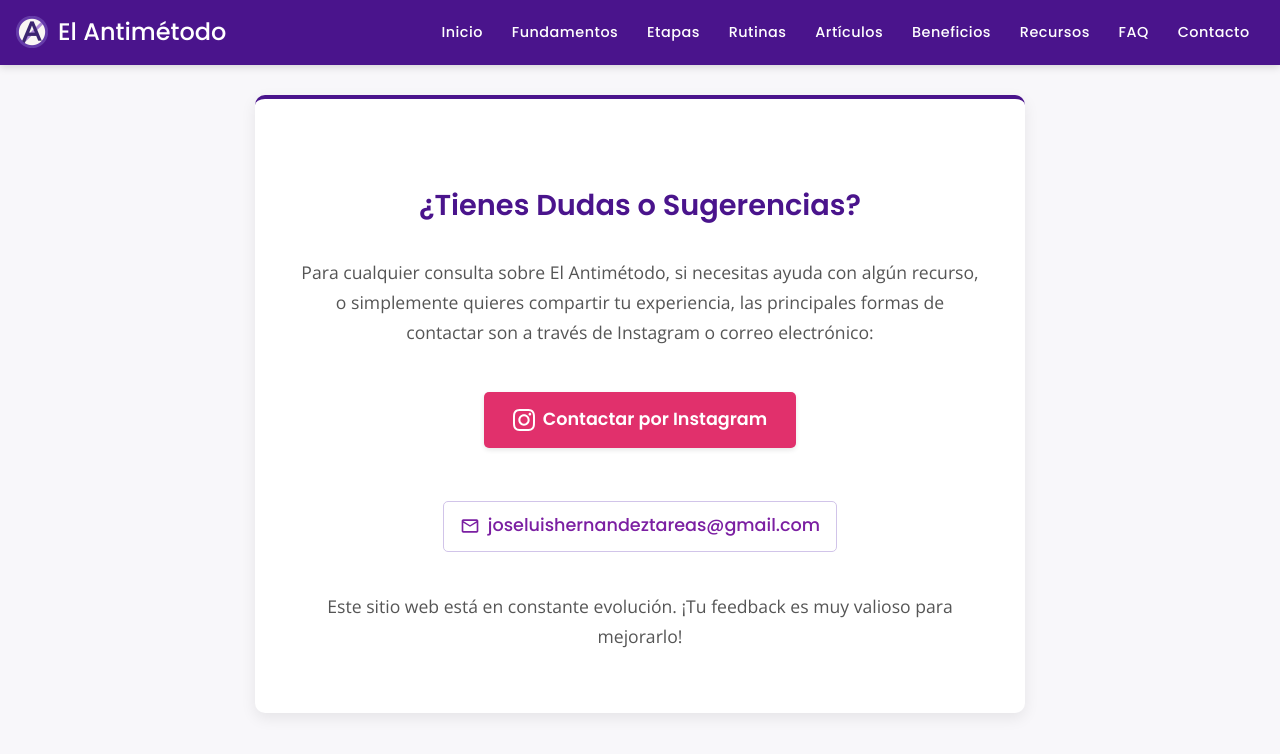
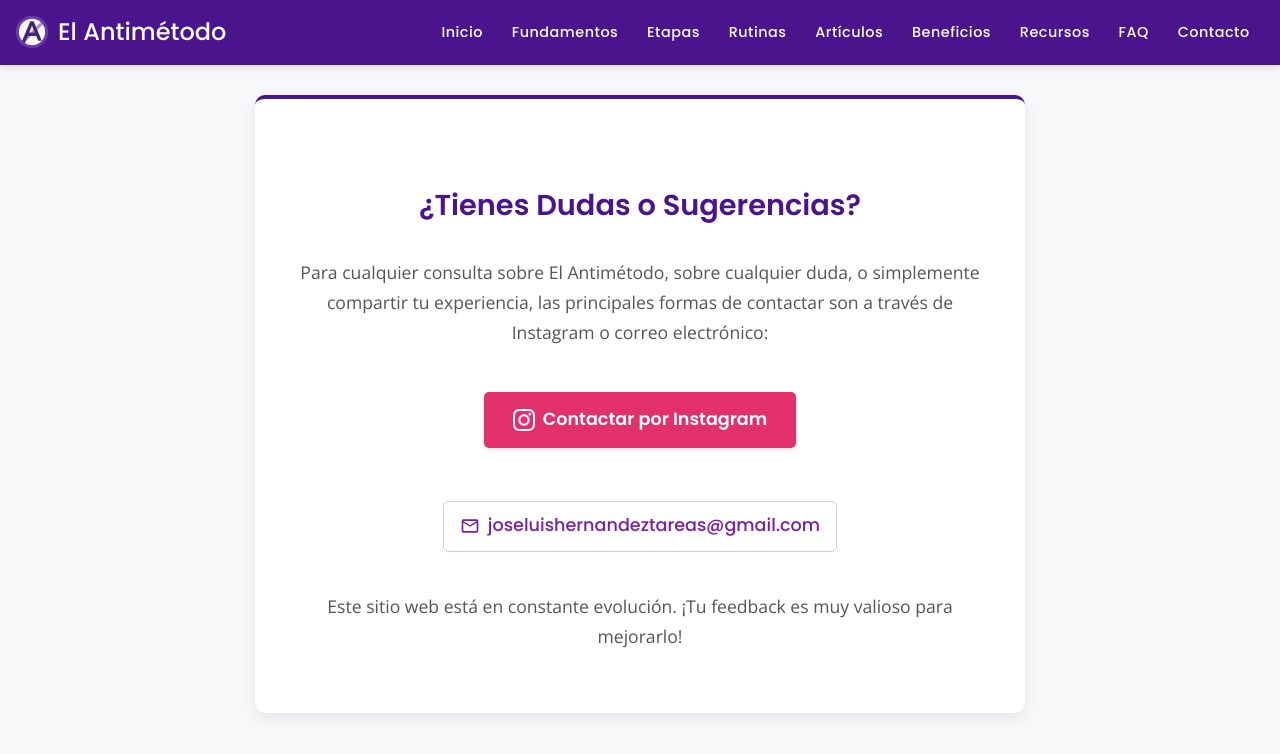
Before and after one commit to LuiseM93/ElAntimetodo, a Jekyll site: the page built from contacto.md, in a window 1280 px wide and 900 px high, scrolled down 307 px. Shown: the top 754 px of the window. Built offline with Jekyll 4.4.1, drawn with Linux system fonts in a browser that asks for light colours.

Commit message:
Update contacto.md

```diff
--- a/contacto.md
+++ b/contacto.md
@@ -66,7 +66,7 @@ description: Conéctate con el creador del Antimétodo, resuelve tus dudas por I
   <section class="contact-section-card">
     <h2>¿Tienes Dudas o Sugerencias?</h2>
     <p style="font-size: 1.1em; margin-top: 1rem; line-height: 1.7; color: var(--text-light-color);">
-      Para cualquier consulta sobre El Antimétodo, si necesitas ayuda con algún recurso, o simplemente quieres compartir tu experiencia, las principales formas de contactar son a través de Instagram o correo electrónico:
+      Para cualquier consulta sobre El Antimétodo, sobre cualquier duda, o simplemente compartir tu experiencia, las principales formas de contactar son a través de Instagram o correo electrónico:
     </p>
 
     <div class="contact-options-container">
@@ -76,7 +76,6 @@ description: Conéctate con el creador del Antimétodo, resuelve tus dudas por I
         </svg>
         Contactar por Instagram
       </a>
-
       <div class="email-link-container"> <!-- Contenedor para el texto y el enlace de email -->
         <a href="mailto:joseluishernandeztareas@gmail.com" class="email-link">
           <svg class="email-icon" xmlns="http://www.w3.org/2000/svg" viewBox="0 0 24 24"><path d="M20 4H4c-1.103 0-2 .897-2 2v12c0 1.103.897 2 2 2h16c1.103 0 2-.897 2-2V6c0-1.103-.897-2-2-2zm0 2l-8 5-8-5h16zm0 12H4V8l8 5 8-5v10z"/></svg>
```
